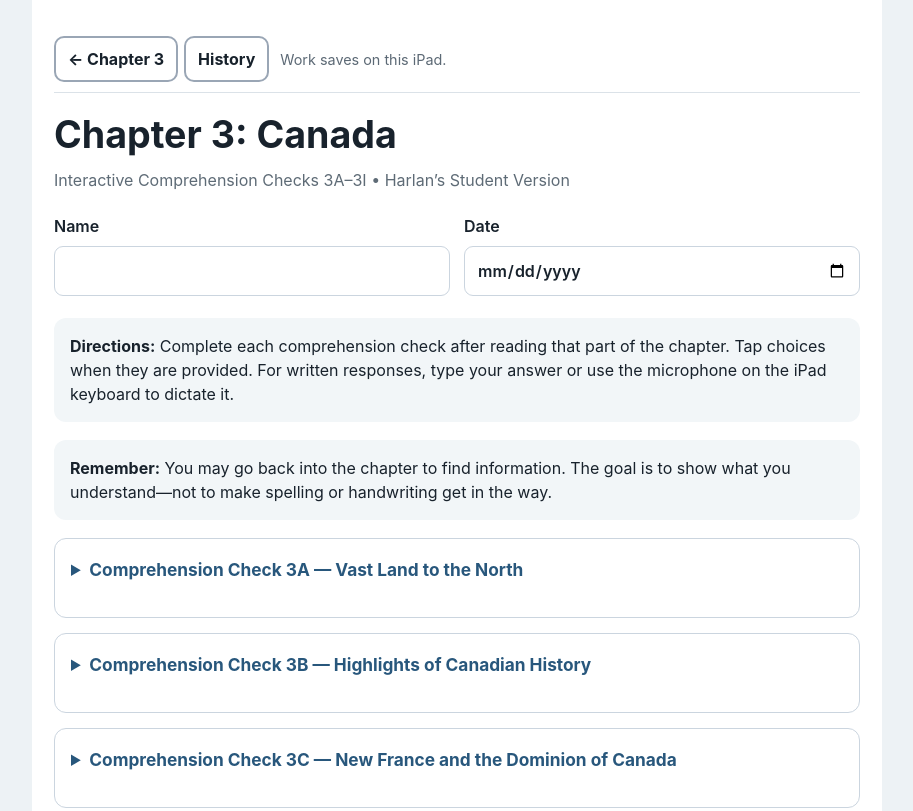
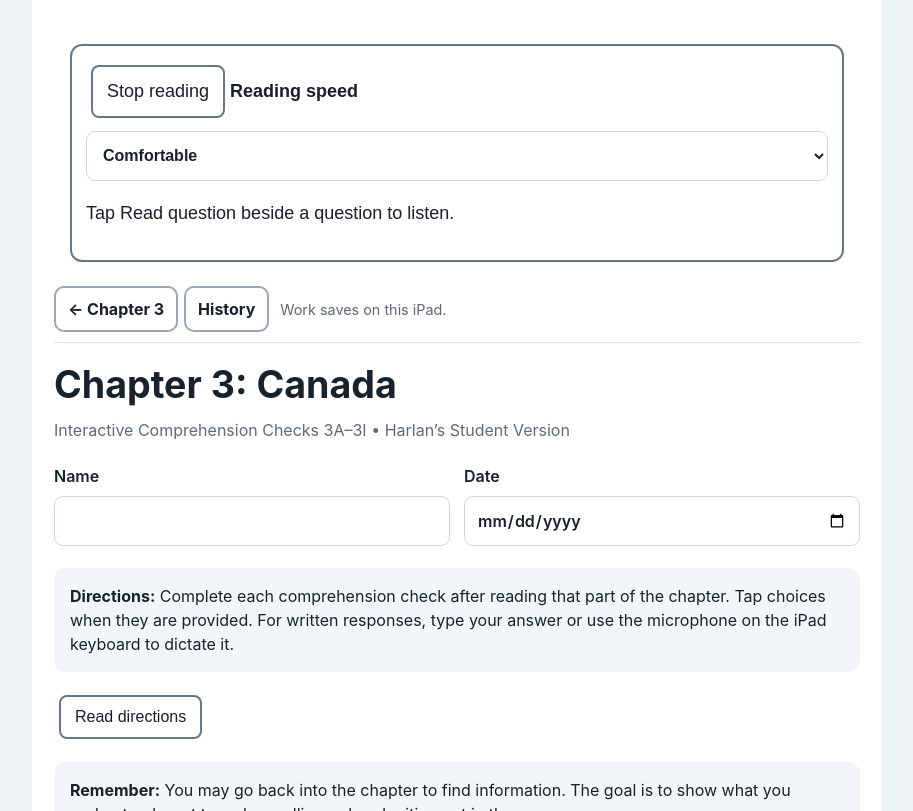
Before and after one commit to leahfphone/Harlan-School, a plain HTML site: page history-ch3-comprehension.html in a window 1280 px wide. Shown: the top 811 px of the page, without its empty margins (183-1096 px from the left). Drawn offline with Linux system fonts and the light colour scheme.

Commit message:
Repair learning hub navigation and accessible reading support

```diff
--- a/history-ch3-comprehension.html
+++ b/history-ch3-comprehension.html
@@ -73,4 +73,25 @@ input:focus,textarea:focus,select:focus,summary:focus{outline:3px solid rgba(40,
   fields.forEach(el=>{el.addEventListener('change',save);el.addEventListener('input',save)});
 })();
 </script>
+<style>.hub-access{margin:16px;padding:14px;background:#fff;border:2px solid #65788a;border-radius:12px;color:#17202a;font:18px/1.6 Arial,sans-serif}.hub-access a,.hub-access button,.hub-read{display:inline-block;margin:5px;padding:10px 14px;min-height:44px;border:2px solid #65788a;border-radius:8px;background:#fff;color:#17202a;font:inherit}.hub-read{font:16px Arial,sans-serif}.hub-access :focus-visible,.hub-read:focus-visible{outline:3px solid #005fcc;outline-offset:3px}@media print{.hub-access,.hub-read{display:none}}</style>
+<script>
+document.addEventListener('DOMContentLoaded',function(){
+ const box=document.createElement('aside');box.className='hub-access';box.setAttribute('aria-label','Reading support');
+ box.innerHTML='<button type="button" id="hub-stop">Stop reading</button><label>Reading speed <select id="hub-speed"><option value="0.75">Slow</option><option value="0.9" selected>Comfortable</option><option value="1">Normal</option></select></label><p id="hub-speech-status" role="status">Tap Read question beside a question to listen.</p>';
+ (document.querySelector('main')||document.body).prepend(box);
+ const supported='speechSynthesis' in window;
+ const status=box.querySelector('#hub-speech-status');
+ function speak(text){if(!supported)return;window.speechSynthesis.cancel();const u=new SpeechSynthesisUtterance(text);u.lang='en-US';u.rate=Number(box.querySelector('#hub-speed').value);u.onerror=function(){status.textContent='Reading could not start. Try tapping Read again, or use your device’s spoken content.'};window.speechSynthesis.speak(u);}
+ box.querySelector('#hub-stop').onclick=function(){if(supported)window.speechSynthesis.cancel();};
+ if(!supported)status.textContent='Read aloud is unavailable in this browser. Use your device’s spoken content.';
+ document.querySelectorAll('.question,.q').forEach(function(q,i){
+ const prompt=q.querySelector('.qtext,.prompt,label');if(!prompt)return;
+ const b=document.createElement('button');b.type='button';b.className='hub-read';b.textContent='Read question';b.setAttribute('aria-label','Read question '+(i+1));b.disabled=!supported;
+ b.onclick=function(){const copy=q.cloneNode(true);copy.querySelectorAll('button,input,textarea,.feedback,.fb,datalist').forEach(function(e){e.remove();});copy.querySelectorAll('select').forEach(function(s){s.querySelectorAll('option').forEach(function(o){if(/choose|select/i.test(o.textContent))o.remove();});});speak(copy.textContent.replace(/\s+/g,' ').trim());};
+ prompt.insertAdjacentElement('afterend',b);
+ });
+ document.querySelectorAll('h2,h3,summary,.instructions').forEach(function(el){const b=document.createElement('button');b.type='button';b.className='hub-read';b.textContent='Read directions';b.disabled=!supported;b.onclick=function(e){e.preventDefault();e.stopPropagation();speak(el.textContent.replace('Read directions',''));};el.insertAdjacentElement('afterend',b);});
+ window.addEventListener('pagehide',function(){if(supported)window.speechSynthesis.cancel();});
+});
+</script>
 </body></html>
```
